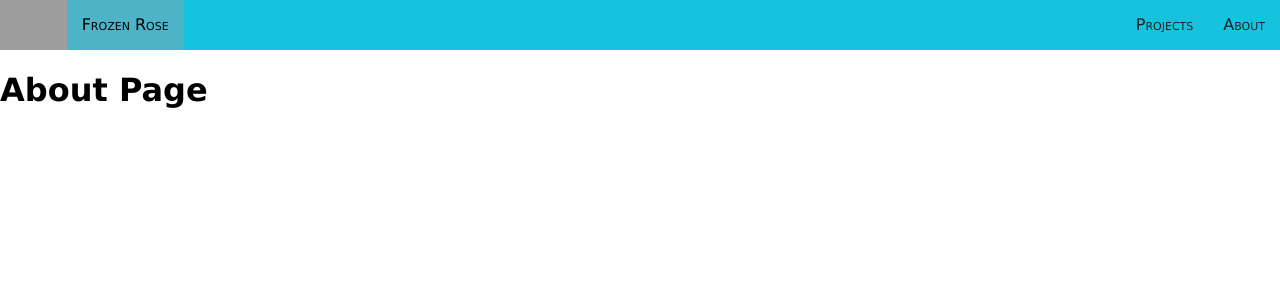
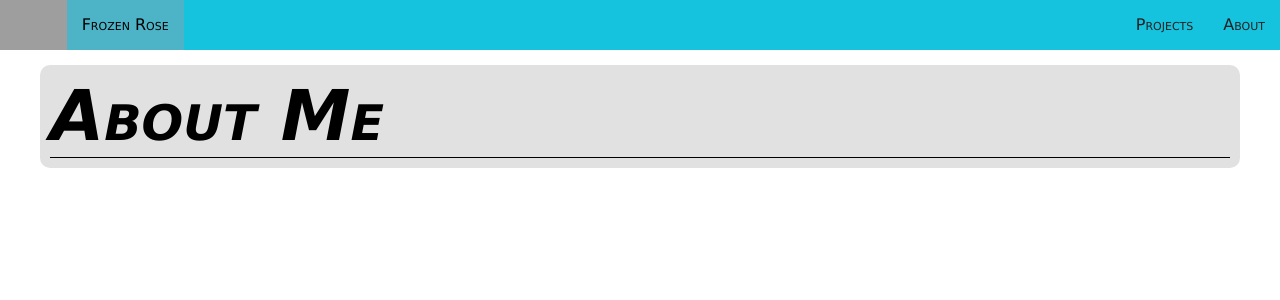
Before and after one commit to t-penguin/t-penguin.github.io, a React app: page /about in a window 1280 px wide. Shown: the top 300 px of the page. Built offline with nearby package versions, Linux system fonts and the light colour scheme; grey boxes are pictures that could not be loaded; the HTML template or start-up script is replaced by a standard one.

Commit message:
Changed to use PageHeaders

```diff
--- a/src/pages/About.jsx
+++ b/src/pages/About.jsx
@@ -1,11 +1,12 @@
 import React from "react";
+import PageHeader from "../components/PageHeader";
 
 const About = () => {
   return (
-    <div className="about">
-        <h1>About Page</h1>
+    <div className="content about">
+        <PageHeader headerText={"About Me"} />
     </div>
   );
-}
+};
 
 export default About;
--- a/src/pages/Projects.jsx
+++ b/src/pages/Projects.jsx
@@ -1,10 +1,11 @@
 import React from "react";
 import NavBar from "../components/NavBar";
+import PageHeader from "../components/PageHeader";
 
 const Projects = () => {
   return (
-    <div className="projects">
-      <h1>Projects Page</h1>
+    <div className="content projects">
+      <PageHeader headerText={"Projects"}/>
     </div>
   );
 };
```
